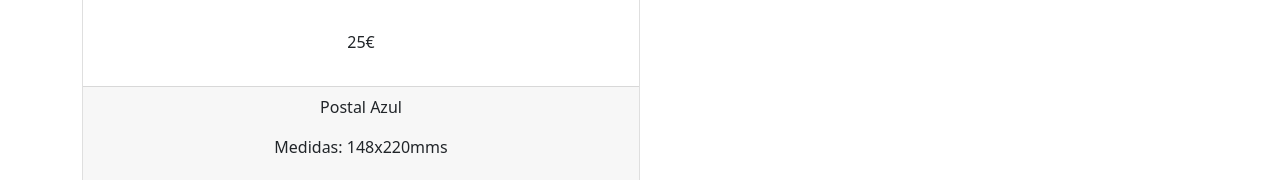
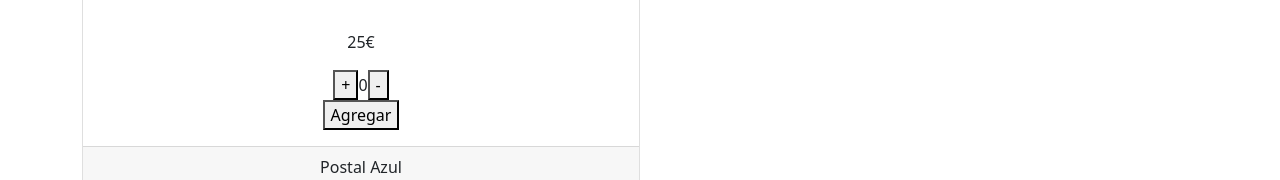
Before and after one commit to siempreeselfindelmundo/proyecto_react, a React (Create React App) app: page /details/1 in a window 1280 px wide. Shown: the part 490-670 px from the top of the page. Built offline with nearby package versions, Linux system fonts and the light colour scheme.

Commit message:
desafio eventos

```diff
--- a/src/components/ItemCount/ItemCount.jsx
+++ b/src/components/ItemCount/ItemCount.jsx
@@ -1,6 +1,4 @@
 import {useState} from 'react'
-
-
 
 
 const ItemCount = ({initial, stock, onAdd }) => {
@@ -14,18 +12,12 @@ const ItemCount = ({initial, stock, onAdd }) => {
         if(count > initial) setCount(count - 1)
     }
 
-    const handlerOnAdd=()=>{
-        // onAdd(count)
-        // setCount(initial)
-        if (count >= 1) {alert(`Agregaste ${count} producto(s) al carrito :)`)}
-    }
-
     return (
         <div>
             <button onClick={handlerAdd}>+</button>
             <label>{count}</label>
             <button onClick={handlerRm}>-</button><br />
-            <button onClick={handlerOnAdd}>Agregar</button>
+            <button onClick={ () => onAdd(count)}>Agregar</button>
         </div>
     )
 }
--- a/src/components/ItemDetail/ItemDetail.jsx
+++ b/src/components/ItemDetail/ItemDetail.jsx
@@ -1,5 +1,6 @@
-import React from 'react'
-
+import React, { useState } from 'react'
+import { Link } from 'react-router-dom'
+import ItemCount from '../ItemCount/ItemCount'
 
 let cardWidth = {
     width: '18rem'
@@ -7,6 +8,12 @@ let cardWidth = {
 
  const ItemDetail = ( {prod} ) => {
 
+    const handlerOnAdd = (cantidad) => {
+        console.log(cantidad)
+        setwasClicked(true)
+    }
+
+    const [wasClicked, setwasClicked] = useState(false)
 
     return (
         <div>
@@ -18,6 +25,8 @@ let cardWidth = {
                 <div className="card-body">
                     <img src={`${prod.pictureUrl}`} alt="" />
                     <p className="mt-5">{`${prod.price}`}€</p>
+                    {wasClicked ? <Link to='/cart'>Ir al carro</Link> : <ItemCount initial={0} stock={5} onAdd={handlerOnAdd} />}
+
                 </div>
                 <div className="card-footer">
                     <p>{`${prod.title}`} </p>
--- a/src/components/ItemList/ItemList.jsx
+++ b/src/components/ItemList/ItemList.jsx
@@ -5,9 +5,6 @@ import Item from '../Item/Item'
  const ItemList = ({productos}) => {
     return (
         productos.map(prod => <Item prod={prod} key={prod.id}/>)
-
-
-
         )
 }
 
--- a/src/components/ItemListContainer/ItemListContainer.js
+++ b/src/components/ItemListContainer/ItemListContainer.js
@@ -1,7 +1,6 @@
 
 import { useState, useEffect } from 'react'
 import { useParams } from 'react-router-dom'
-import ItemCount from '../ItemCount/ItemCount'
 import ItemList from '../ItemList/ItemList'
 import getFetch from '../../services/getFetch'
 import { Spinner } from 'react-bootstrap'
@@ -39,12 +38,9 @@ function ItemListContainer({ greetings }) {
 
     return (
         <div>
-            <h1 >Hola soy Item List Container</h1>
+            <h1>Hola soy Item List Container</h1>
             <p>{greetings}</p>
 
-
-
-            <ItemCount initial={0} stock={5} onAdd={0} />
             <div className="container">
                 <div className="row">
                     <div className="col-lg-6">
@@ -56,8 +52,6 @@ function ItemListContainer({ greetings }) {
                 </div>
             </div>
 
-
-
         </div>
     )
 }
```
